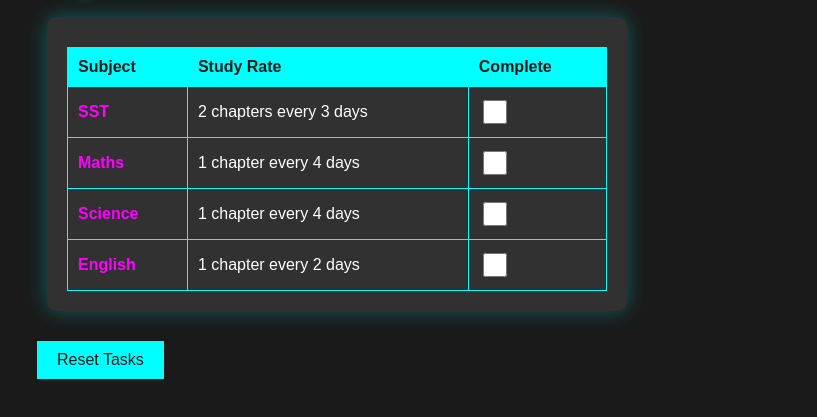
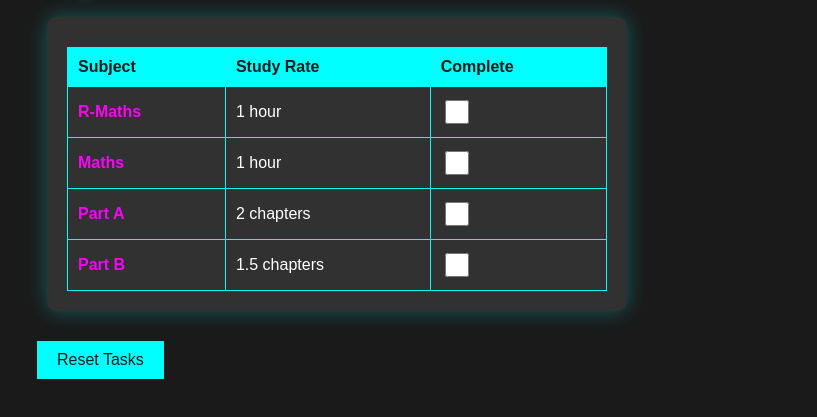
Before and after one commit to Ruhal69/PT, a plain HTML site: page index.html in a window 1280 px wide. Shown: the part 139-556 px from the top of the page, without its empty margins (3-820 px from the left). Drawn offline with Linux system fonts and the light colour scheme.

Commit message:
Update index.html
for diwali

```diff
--- a/index.html
+++ b/index.html
@@ -21,8 +21,8 @@
                 </thead>
                 <tbody>
                     <tr>
-                        <td class="subject">SST</td>
-                        <td>2 chapters every 3 days</td>
+                        <td class="subject">R-Maths</td>
+                        <td>1 hour</td>
                         <td>
                             <div class="checkbox-container">
                                 <input type="checkbox" id="sst" class="checkbox">
@@ -31,7 +31,7 @@
                     </tr>
                     <tr>
                         <td class="subject">Maths</td>
-                        <td>1 chapter every 4 days</td>
+                        <td>1 hour</td>
                         <td>
                             <div class="checkbox-container">
                                 <input type="checkbox" id="maths" class="checkbox">
@@ -39,8 +39,8 @@
                         </td>
                     </tr>
                     <tr>
-                        <td class="subject">Science</td>
-                        <td>1 chapter every 4 days</td>
+                        <td class="subject">Part A</td>
+                        <td>2 chapters</td>
                         <td>
                             <div class="checkbox-container">
                                 <input type="checkbox" id="science" class="checkbox">
@@ -48,8 +48,8 @@
                         </td>
                     </tr>
                     <tr>
-                        <td class="subject">English</td>
-                        <td>1 chapter every 2 days</td>
+                        <td class="subject">Part B</td>
+                        <td>1.5 chapters</td>
                         <td>
                             <div class="checkbox-container">
                                 <input type="checkbox" id="english" class="checkbox">
```
